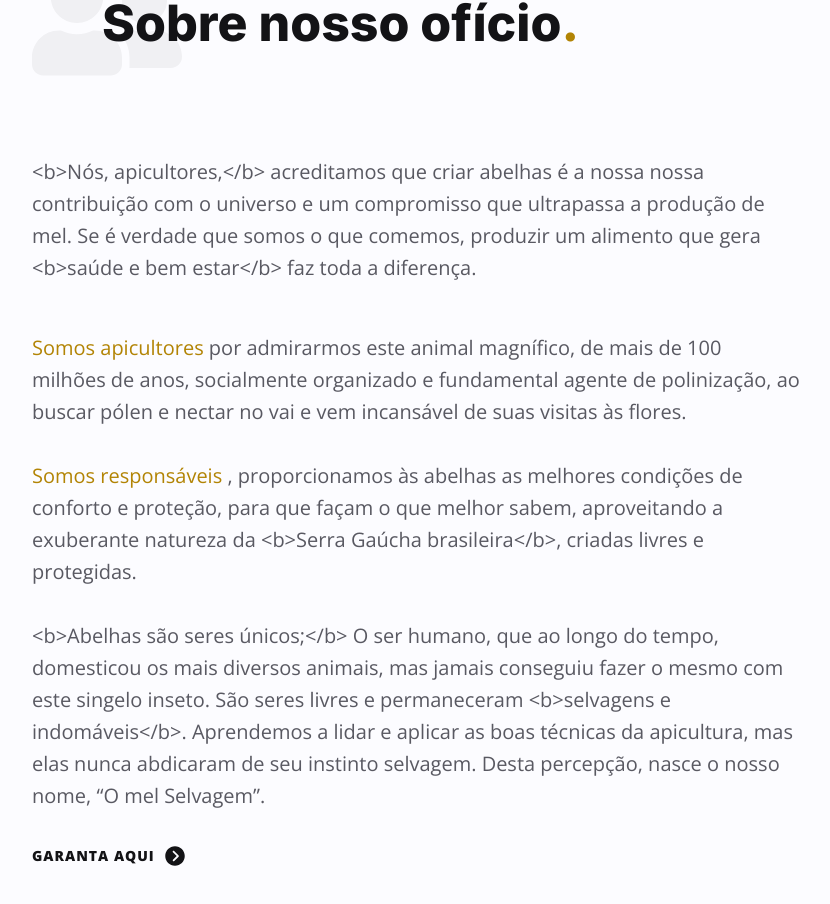
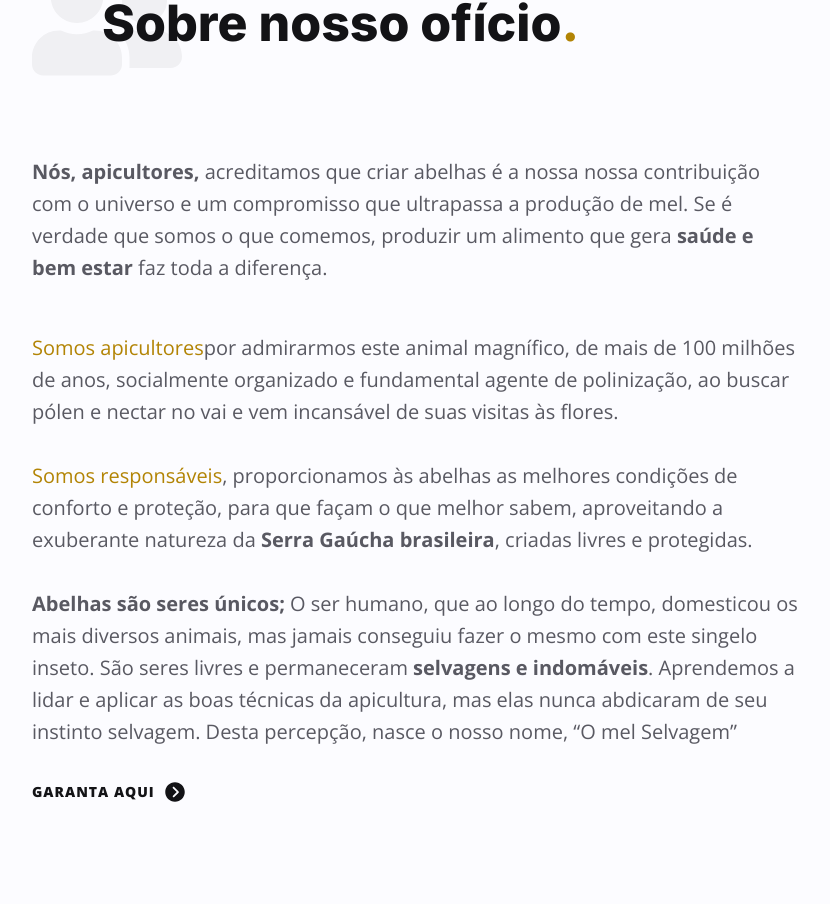
Before and after one commit to k-nylander/Mel_Selvagem-free, a React (Create React App) app: page / in a window 1280 px wide. Shown: the part 960-1864 px from the top of the page, without its empty margins (224-1054 px from the left). Built offline with nearby package versions, Linux system fonts and the light colour scheme; the HTML template or start-up script is replaced by a standard one.

Commit message:
feat novos textos

```diff
--- a/src/components/About.js
+++ b/src/components/About.js
@@ -30,7 +30,8 @@ const About = () => {
           data-aos='fade-up'
           data-aos-delay='200'
         >
-          {subtitle1}
+          <b>Nós, apicultores,</b> acreditamos que criar abelhas é a nossa nossa contribuição com o universo e um compromisso que ultrapassa a produção de mel. Se é verdade que somos o que comemos, produzir um alimento que gera <b>saúde e bem estar</b> faz toda a diferença.
+          {/*subtitle1*/}
         </p>
         {/* subtitle 2.1 */}
         <p
@@ -39,7 +40,8 @@ const About = () => {
           data-aos-delay='300'
         >
           <span className='text-primary-400'>Somos apicultores</span>
-          {subtitle2}
+          por admirarmos este animal magnífico, de mais de 100 milhões de anos, socialmente organizado e fundamental agente de polinização, ao buscar pólen e nectar no vai e vem incansável de suas visitas às flores.
+          {/*subtitle2*/}
         </p>
         {/* subtitle 2.2*/}
         <p
@@ -48,7 +50,8 @@ const About = () => {
           data-aos-delay='300'
         >
           <span className='text-primary-400'>Somos responsáveis</span>
-          {subtitle21}
+          , proporcionamos às abelhas as melhores condições de conforto e proteção, para que façam o que melhor sabem, aproveitando a exuberante natureza da <b>Serra Gaúcha brasileira</b>, criadas livres e protegidas.
+          {/*subtitle21*/}
         </p>
         {/* subtitle 3 */}
         <p
@@ -56,7 +59,8 @@ const About = () => {
           data-aos='fade-up'
           data-aos-delay='300'
         >
-          {subtitle3}
+          <b>Abelhas são seres únicos;</b> O ser humano, que ao longo do tempo, domesticou os mais diversos animais, mas jamais conseguiu fazer o mesmo com este singelo inseto. São seres livres e permaneceram <b>selvagens e indomáveis</b>. Aprendemos a lidar e aplicar as boas técnicas da apicultura, mas elas nunca abdicaram de seu instinto selvagem. Desta percepção, nasce o nosso nome, “O mel Selvagem”
+          {/*subtitle3*/}
         </p>
         {/* link */}
         <div
```
